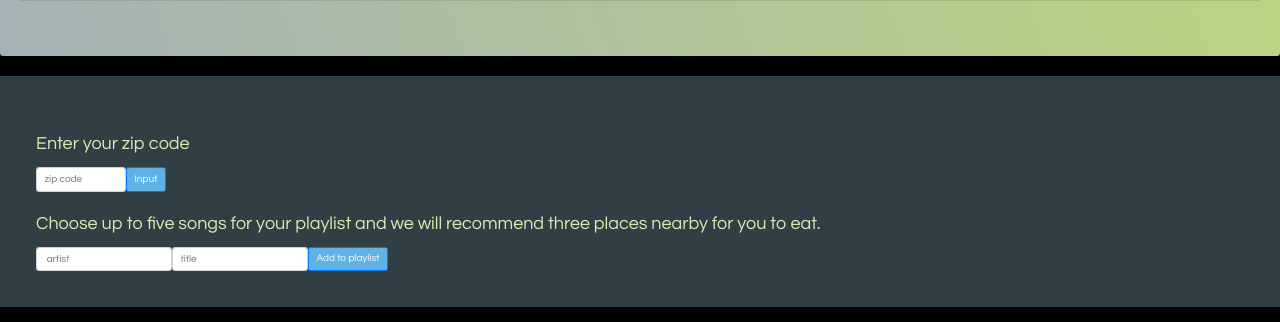
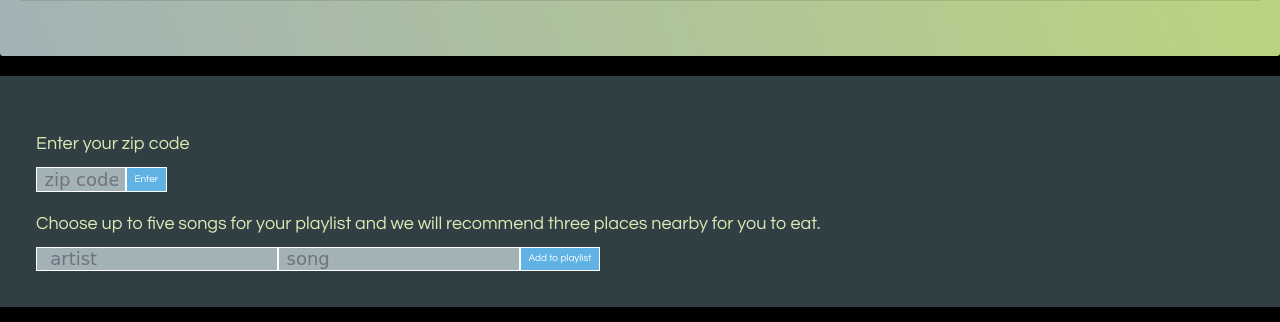
Before and after one commit to arnesh23/Project1, a website: page index.html in a window 1280 px wide. Shown: the part 458-780 px from the top of the page. Drawn offline with nearby package versions, Linux system fonts and the light colour scheme; a web font is replaced by a local one.

Commit message:
updates to styling css and sass

```diff
--- a/assets/sass/base/_typography.scss
+++ b/assets/sass/base/_typography.scss
@@ -23,7 +23,7 @@ body {
 }
 .form {
     &__row{
-
+font-size: 1em;
     }
 }
 p{
--- a/assets/sass/layout/_content.scss
+++ b/assets/sass/layout/_content.scss
@@ -6,9 +6,16 @@
 .card {
     margin: 2em;
     &-body{
-        border-style: solid;
-        border-width: 2px;
+        // border-style: solid;
+        // border-width: 2px;
+        // border-color: $color-primary;
         background-color: $color-tertiary-light;
+        box-shadow: 5px 5px 4px 5px $color-secondary-dark;
+
+    }
+    &-link{
+        color: $color-primary;
+
 
     }
 }
--- a/assets/sass/layout/_form.scss
+++ b/assets/sass/layout/_form.scss
@@ -16,6 +16,7 @@
         &-buttonOne{
             display:flex;
             flex-direction: row;
+
         }
         &-fieldTwo {
             display:flex;
@@ -29,9 +30,43 @@
             display:flex;
             flex-direction: row;
         }
+        &-control{
+            background-color: $color-secondary-light;
+        }
     }
 
 }
 .btn {
     background-color: $color-primary;
+    border-style:solid;
+    border-color: white;
+    border-radius: 0%;
 }
+#inputArtist  {
+    background-color: $color-secondary-light;
+    border-style:solid;
+    border-color: white;
+    border-radius: 0%;
+    font-family: $serif;
+    font-size: 1em;
+
+
+
+}
+#inputZipCode {
+    background-color: $color-secondary-light;
+    border-style:solid;
+    border-color: white;
+    border-radius: 0%;
+    font-family: $serif;
+    font-size: 1em;
+}
+
+#inputSong{
+    background-color: $color-secondary-light;
+    border-style:solid;
+    border-color: white;
+    border-radius: 0%;
+    font-family: $serif;
+    font-size: 1em;
+}
--- a/assets/sass/layout/_playlist.scss
+++ b/assets/sass/layout/_playlist.scss
@@ -1,11 +1,4 @@
 .playlist{
     background-color:$color-secondary-light;
-    margin-top: 1em;
-
-
-
+   margin-top: 1em;
 }
-tab {
-    border: 2px solid white;
-
- }
--- a/index.html
+++ b/index.html
@@ -29,7 +29,7 @@
         <input type="text" class="form-control" id="inputZipCode" placeholder="zip code">
       </div>
       <div class="form__row-buttonOne">
-        <input class="btn btn-primary" type="button" value="Input">
+        <input class="btn btn-primary" type="button" value="Enter">
       </div>
     </div>
 
@@ -39,7 +39,7 @@
             <input type="text" class="form-control" id="inputArtist" placeholder=" artist">
           </div>
           <div class="form__row-fieldThree">
-            <input type="text" class="form-control" id="inputSong" placeholder="title">
+            <input type="text" class="form-control" id="inputSong" placeholder="song">
           </div>
           <div class="form__row-buttonTwo">
             <input class="btn btn-primary" type="submit" id="searchButton" value="Add to playlist">
@@ -151,6 +151,7 @@
       </div>
     </div>
 
+
   </div>
   </div>
   <div id = "alertModal" class = "modal">
```
Also changed, not shown: assets/css/style.css.
